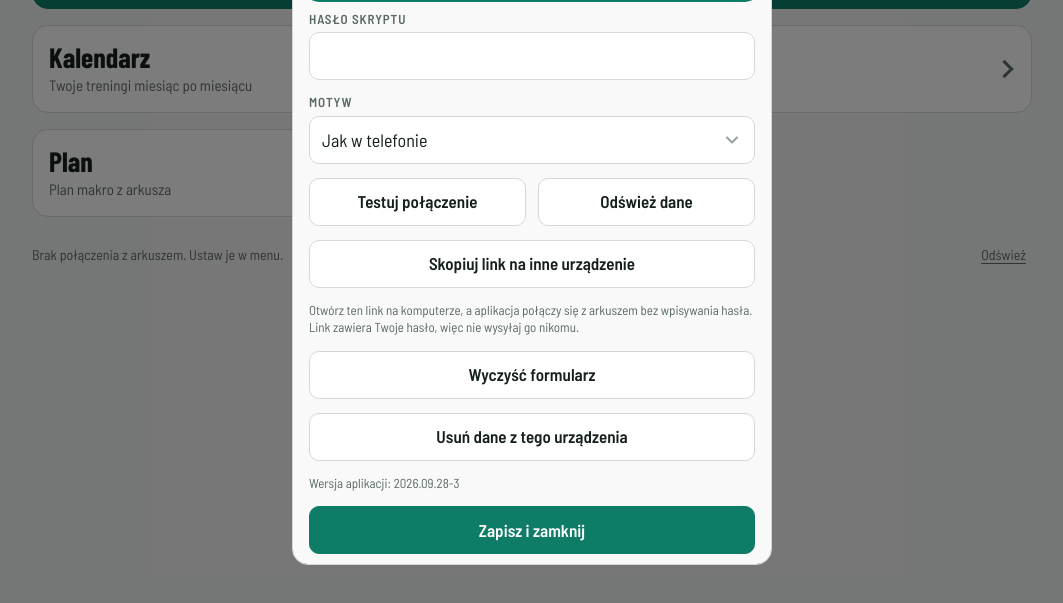
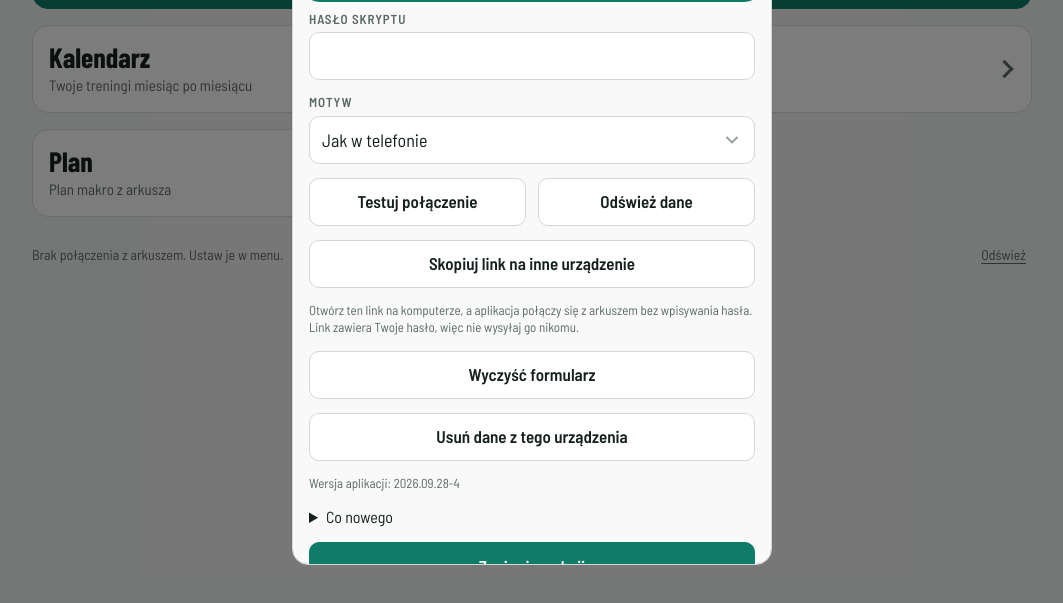
Before and after one commit to bozarus/log-treningowy, a plain HTML site: page app/index.html in a window 1280 px wide. Both pictures are taken after a click on the button "Ustaw arkusz". Shown: the part 187-790 px from the top of the page, without its empty margins (108-1171 px from the left). Drawn offline with nearby package versions, Linux system fonts and the light colour scheme.

Commit message:
Add files via upload

```diff
--- a/app/app.js
+++ b/app/app.js
@@ -574,6 +574,10 @@
   function openSettings() {
     $('#cfg-url').value = cfg.url || ''; $('#cfg-token').value = cfg.token || ''; $('#cfg-theme').value = cfg.theme || 'auto';
     $('#cfg-ver').textContent = 'Wersja aplikacji: ' + (C.version || '?') + (isTest ? ' (TEST)' : '');
+    $('#cfg-changelog-body').innerHTML = (C.changelog || []).map(function (e) {
+      return '<p class="sub" style="margin:.6em 0 .2em;font-weight:600">' + esc(e.v) + '</p><ul class="sub" style="margin:0 0 .6em 1.1em;padding:0">' +
+        e.items.map(function (it) { return '<li>' + esc(it) + '</li>'; }).join('') + '</ul>';
+    }).join('');
     $('#cfg-msg').hidden = true; dlg.showModal();
   }
   function msg(text, err) { var m = $('#cfg-msg'); m.textContent = text; m.className = 'msg' + (err ? ' err' : ''); m.hidden = false; }
--- a/app/config.js
+++ b/app/config.js
@@ -1,7 +1,14 @@
 /* Konfiguracja aplikacji: listy opcji z formularza Google i układ arkusza.
    Tu edytujesz domyślne listy ćwiczeń i opcji. Zmiany widać po odświeżeniu aplikacji. */
 window.LT_CONFIG = {
-  version: '2026.09.28-3',   // numer wersji (zmieniany przy każdym wydaniu razem z sw.js)
+  version: '2026.09.28-4',   // numer wersji (zmieniany przy każdym wydaniu razem z sw.js)
+  // Co nowego: najnowsza wersja na górze. "v" to tylko etykieta widoczna w apce (nie musi być identyczna z "version" wyżej).
+  changelog: [
+    { v: '28.09.2026', items: [
+      'Historia: liczba przy nazwie ćwiczenia pokazuje teraz treningi z wybranego zakresu dat (nie z całej historii); ćwiczenia bez wystąpień w zakresie są bez liczby.',
+      'Naprawiona instalacja aplikacji na telefonie (przycisk „Zainstaluj” nie działał w niektórych przeglądarkach).'
+    ] }
+  ],
   // Ćwiczenia bez rozróżnienia rąk w nazwie. Nowe ćwiczenia dodajesz w aplikacji ("+ Nowe ćwiczenie…").
   exercises: {
     palce: [
--- a/app/index.html
+++ b/app/index.html
@@ -151,6 +151,7 @@
     <button class="btn" type="button" id="cfg-clear">Wyczyść formularz</button>
     <button class="btn" type="button" id="cfg-wipe">Usuń dane z tego urządzenia</button>
     <p class="sub" id="cfg-ver"></p>
+    <details id="cfg-changelog"><summary>Co nowego</summary><div id="cfg-changelog-body"></div></details>
     <button class="btn primary" type="submit" id="cfg-close">Zapisz i zamknij</button>
   </form>
 </dialog>
--- a/app/sw.js
+++ b/app/sw.js
@@ -1,5 +1,5 @@
 /* Service worker: aplikacja działa bez internetu. Zmień VERSION przy każdej aktualizacji plików (razem z version w config.js). */
-var VERSION = 'lt-2026.09.28-3';
+var VERSION = 'lt-2026.09.28-4';
 var CACHE = VERSION + '@' + self.registration.scope;   // osobna pamięć dla każdej kopii aplikacji (stabilna, testowa)
 var SHELL = ['./', 'index.html', 'style.css', 'app.js', 'views.js', 'config.js', 'manifest.webmanifest', 'icon-192.png', 'icon-512.png', 'apple-touch-icon.png'];
 
```
